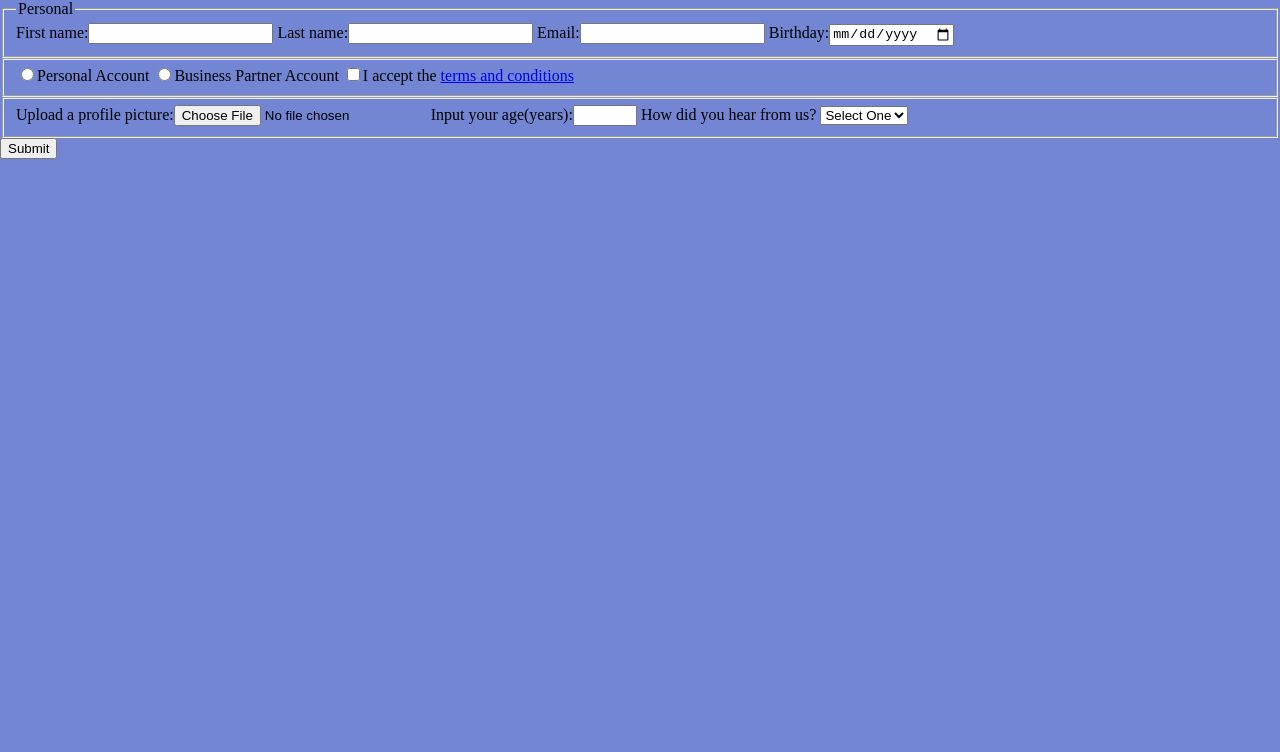
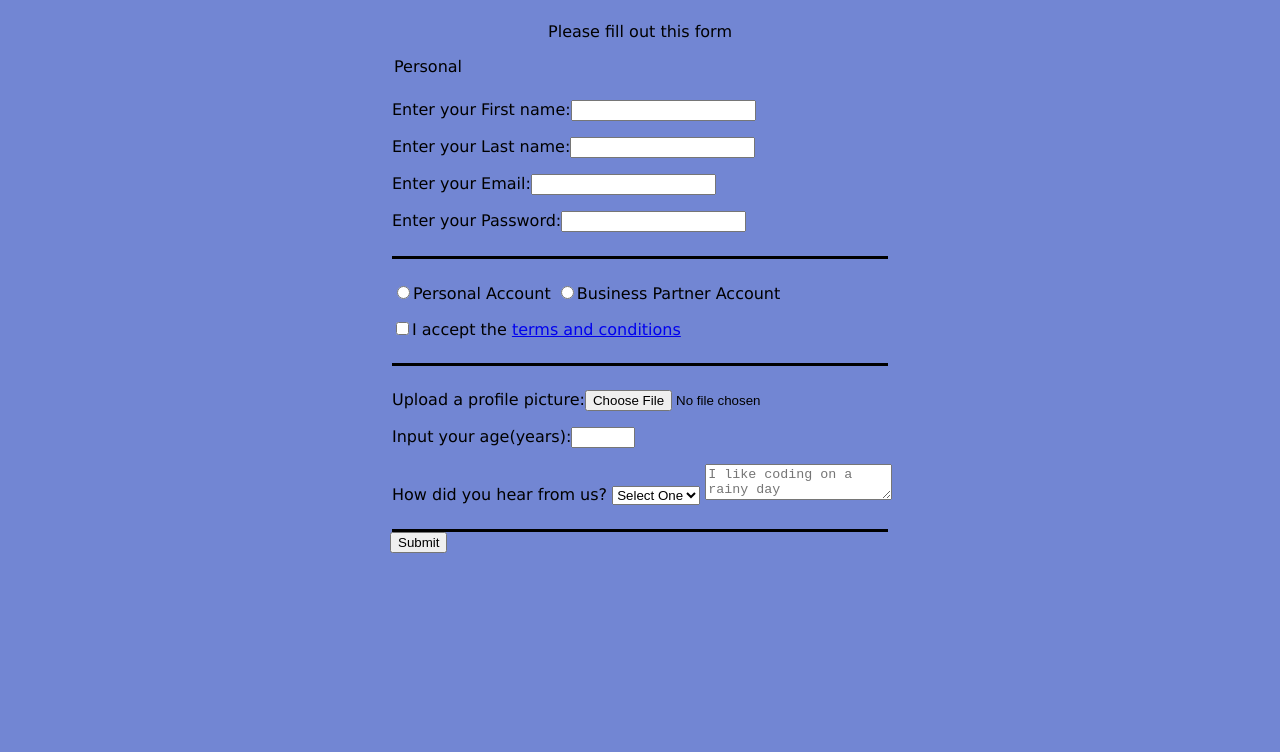
Before and after one commit to Ramzy2023/Ram-html-form, a plain HTML site: page index.html in a window 1280 px wide. Shown: the part 80-832 px from the top of the page. Drawn offline with Linux system fonts and the light colour scheme.

Commit message:
apply to body,fieldset and others

```diff
--- a/css/styles.css
+++ b/css/styles.css
@@ -3,8 +3,31 @@ body{
     width: 100%;
     height: 100vh;
     margin: 0;
-}
-fieldset{
-
+    font-family: Verdana, Geneva, Tahoma, sans-serif;
 
 }
+label{
+    display: inline-block;
+    margin: 0.5rem 0;
+}
+h1,p{
+    margin: 1em auto;
+    text-align: center;
+}
+
+form{
+    margin: 0 auto;
+    max-width: 500px;
+    min-width: 300px;
+    width: 60vw;
+}
+
+fieldset{
+    border: none;
+    padding: 1rem 0;
+    border-bottom: 3px solid black;
+  }
+textarea{
+    width: 100%;
+
+}
--- a/index.html
+++ b/index.html
@@ -10,18 +10,19 @@
   <body>
     <!--(((((((((((((((((((((((((((((Title of the form)))))))))))))))))))))))))))))-->
     <h1>Registration Form</h1>
+    <p>Please fill out this form</p>
     <!--(((((((((((((((((((((((((((((FORM)))))))))))))))))))))))))))))-->
     <form action="#">
     <!--(((((((((((((((((((((((((Filedset 1)))))))))))))))))))))))))-->
         <fieldset>
             <legend>Personal </legend>
-            <label for="fname">First name:<input type="text" id="fname" name="fname"></label>
+            <label for="fname">Enter your First name:<input type="text" id="fname" name="fname"></label>
 
-            <label for="lname">Last name:<input type="text" id="lname" name="lname"></label>
+            <label for="lname">Enter your Last name:<input type="text" id="lname" name="lname"></label>
 
-            <label for="email">Email:<input type="email" id="email" name="email"></label>
+            <label for="email">Enter your Email:<input type="email" id="email" name="email"></label>
 
-            <label for="birthday">Birthday:<input type="date" id="birthday" name="birthday"></label>
+            <label for="birthday">Enter your Password:<input type="password" id="password" name="password"></label>
 
         </fieldset>
     <!--(((((((((((((((((((((((((Fieldset 2)))))))))))))))))))))))))-->
@@ -32,17 +33,20 @@
           </fieldset>
     <!--(((((((((((((((((((((((((Fieldset 3)))))))))))))))))))))))))-->
         <fieldset>
-            <label for="#">Upload a profile picture:<input type="file"></label>
-            <label for="#">Input your age(years):<input type="number" min="13" max="120"></label>
+            <label for="#">Upload a profile picture:<input type="file" name="fileupload"></label>
+            <label for="#">Input your age(years):<input name="age" type="number" min="13" max="120"></label>
             <label>
               How did you hear from us?
-              <select>
+              <select name="referrer">
                 <option value="">Select One</option>
-                <option value="1">News</option>
-                <option value="2">Blog</option>
-                <option value="3">Forums</option>
-                <option value="4">Others</option>
+                <option value="1" name="news">News</option>
+                <option value="2" name="blog">Blog</option>
+                <option value="3" name="forums">Forums</option>
+                <option value="4" name="others">Others</option>
               </select>
+            </label>
+            <label>
+              <textarea name="bio"  placeholder="I like coding on a rainy day"></textarea>
             </label>
             </fieldset>
           <input type="submit" value="Submit">
```
